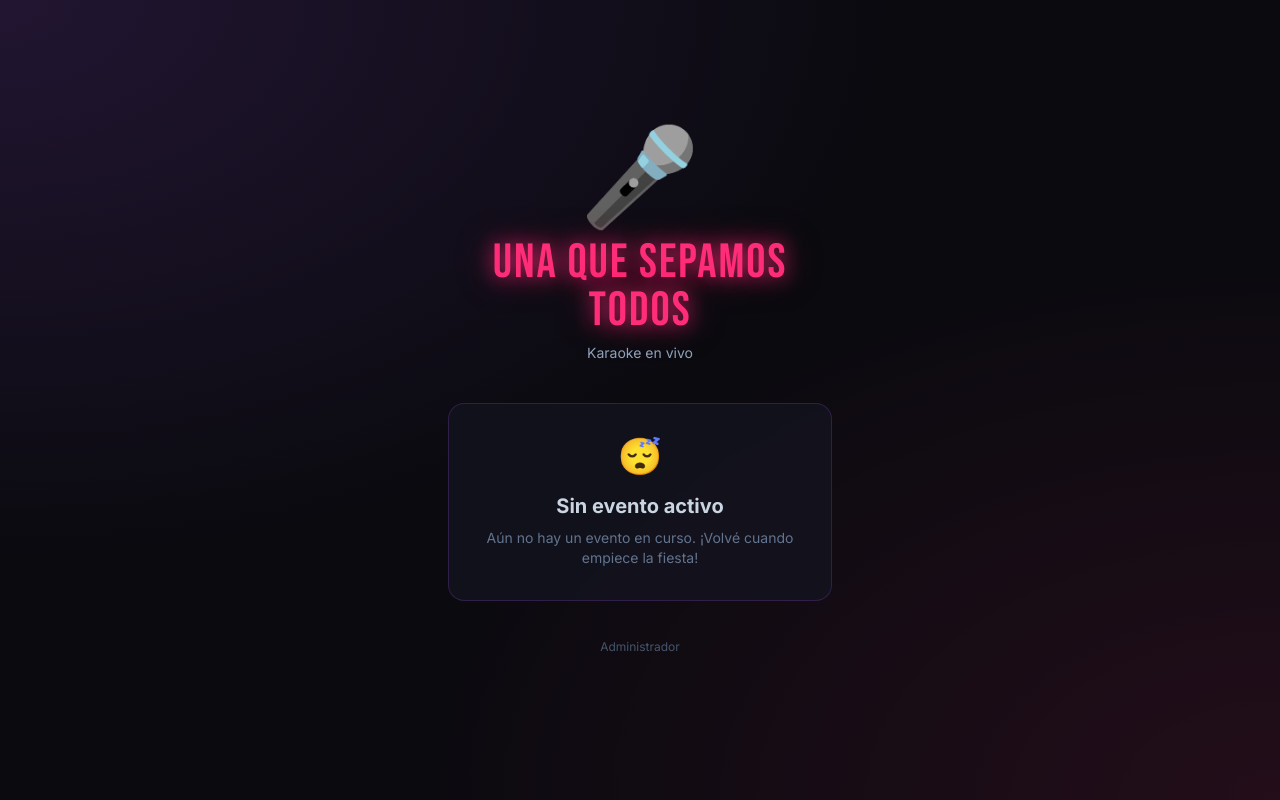
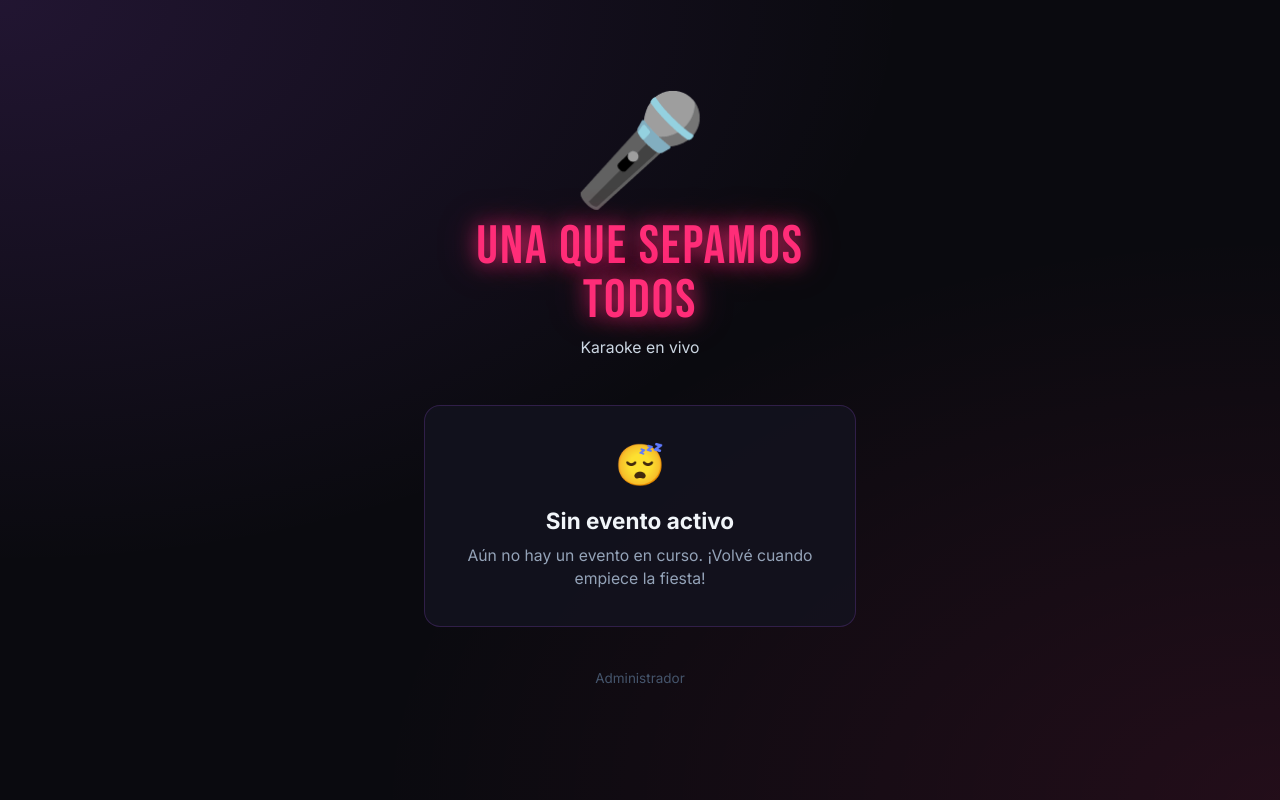
Before and after one commit to hthenvivo-alt/karaoke, a Next.js app: page / in a window 1280 px wide. Built offline with nearby package versions, Linux system fonts and the light colour scheme; no server answers; the database is empty.

Commit message:
feat: mejora de contraste y tamaño de texto para 40+

```diff
--- a/src/app/globals.css
+++ b/src/app/globals.css
@@ -2,6 +2,13 @@
 
 @import "tailwindcss";
 
+/* Override Tailwind slate palette for better contrast on dark background */
+@theme {
+  --color-slate-300: #f1f5f9;
+  --color-slate-400: #cbd5e1;
+  --color-slate-500: #94a3b8;
+  --color-white: #ffffff;
+}
 
 :root {
   --neon-pink: #ff2d78;
@@ -19,8 +26,9 @@
 
 html, body {
   background-color: var(--dark-bg);
-  color: #e2e8f0;
+  color: #f1f5f9;
   font-family: 'Inter', sans-serif;
+  font-size: 18px;
   -webkit-tap-highlight-color: transparent;
   overscroll-behavior: none;
 }
@@ -89,13 +97,13 @@ html, body {
 }
 
 .btn-secondary {
-  background: rgba(255,255,255,0.05);
-  border: 1px solid rgba(168, 85, 247, 0.3);
+  background: rgba(255,255,255,0.07);
+  border: 1px solid rgba(168, 85, 247, 0.4);
   border-radius: 12px;
-  color: #c4b5fd;
-  font-weight: 600;
-  font-size: 0.9rem;
-  padding: 12px 20px;
+  color: #ddd6fe;
+  font-weight: 700;
+  font-size: 1rem;
+  padding: 14px 20px;
   cursor: pointer;
   transition: all 0.2s ease;
   width: 100%;
@@ -120,7 +128,7 @@ html, body {
 }
 
 .input-neon::placeholder {
-  color: rgba(255,255,255,0.3);
+  color: rgba(255,255,255,0.5);
 }
 
 .input-neon:focus {
@@ -169,19 +177,19 @@ html, body {
   display: inline-flex;
   align-items: center;
   gap: 4px;
-  padding: 4px 10px;
+  padding: 5px 12px;
   border-radius: 999px;
-  font-size: 0.7rem;
+  font-size: 0.75rem;
   font-weight: 700;
   text-transform: uppercase;
   letter-spacing: 0.5px;
 }
 
-.badge-available { background: rgba(74, 222, 128, 0.15); color: #4ade80; border: 1px solid rgba(74,222,128,0.3); }
-.badge-taken { background: rgba(255, 45, 120, 0.15); color: #ff6b9d; border: 1px solid rgba(255,45,120,0.3); }
-.badge-sung { background: rgba(148,163,184,0.1); color: #94a3b8; border: 1px solid rgba(148,163,184,0.2); }
-.badge-waiting { background: rgba(56,189,248,0.15); color: var(--neon-blue); border: 1px solid rgba(56,189,248,0.3); }
-.badge-called { background: rgba(255,165,0,0.2); color: #fbbf24; border: 1px solid rgba(251,191,36,0.4); animation: pulse 1s infinite; }
+.badge-available { background: rgba(74, 222, 128, 0.2); color: #86efac; border: 1px solid rgba(74,222,128,0.4); }
+.badge-taken { background: rgba(255, 45, 120, 0.2); color: #fda4af; border: 1px solid rgba(255,45,120,0.4); }
+.badge-sung { background: rgba(148,163,184,0.15); color: #cbd5e1; border: 1px solid rgba(148,163,184,0.3); }
+.badge-waiting { background: rgba(56,189,248,0.2); color: #7dd3fc; border: 1px solid rgba(56,189,248,0.4); }
+.badge-called { background: rgba(255,165,0,0.25); color: #fde68a; border: 1px solid rgba(251,191,36,0.5); animation: pulse 1s infinite; }
 
 /* You're up screen */
 @keyframes youreup-pulse {
@@ -200,10 +208,11 @@ html, body {
 
 /* Lyrics */
 .lyrics-text {
-  font-size: 1rem;
-  line-height: 2;
+  font-size: 1.2rem;
+  line-height: 2.2;
   white-space: pre-wrap;
-  color: #e2e8f0;
+  color: #f8fafc;
+  font-weight: 500;
 }
 
 /* Scrollbar styling */
```
